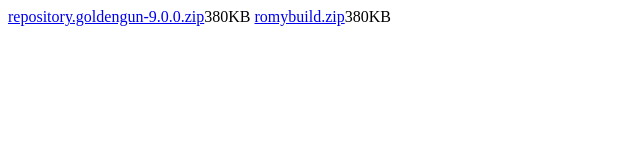
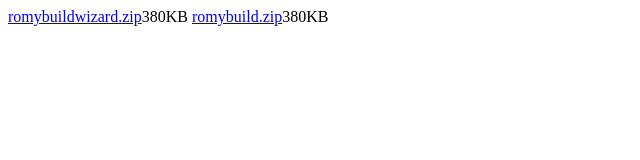
Before and after one commit to romycupidon/RomyBuilds, a plain HTML site: page index.html in a window 1280 px wide. Shown: the whole page, without its empty margins (0-640 px from the left). Drawn offline with Linux system fonts and the light colour scheme.

Commit message:
Update index.html

```diff
--- a/index.html
+++ b/index.html
@@ -1,3 +1,3 @@
-<html><head><link id="avast_os_ext_custom_font" href="chrome-extension://eofcbnmajmjmplflapaojjnihcjkigck/common/ui/fonts/fonts.css" rel="stylesheet" type="text/css"></head><body><a href="repository.goldengun-9.0.0.zip">repository.goldengun-9.0.0.zip</a>380KB
+<html><head><link id="avast_os_ext_custom_font" href="chrome-extension://eofcbnmajmjmplflapaojjnihcjkigck/common/ui/fonts/fonts.css" rel="stylesheet" type="text/css"></head><body><a href="https://www.dropbox.com/s/l0q6pzmxz7va7cd/plugin.video.RomyBuild-1.0.0.zip?dl=1">romybuildwizard.zip</a>380KB
 <a href="https://www.dropbox.com/s/l0q6pzmxz7va7cd/plugin.video.RomyBuild-1.0.0.zip?dl=1">romybuild.zip</a>380KB
 </body></html>
```
